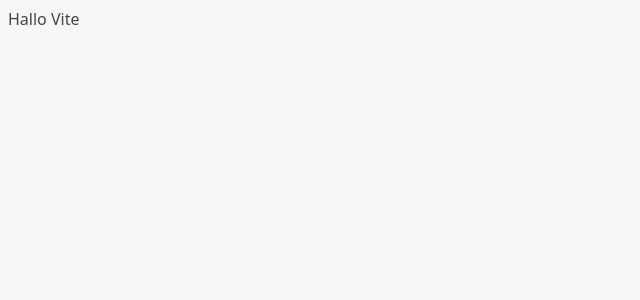
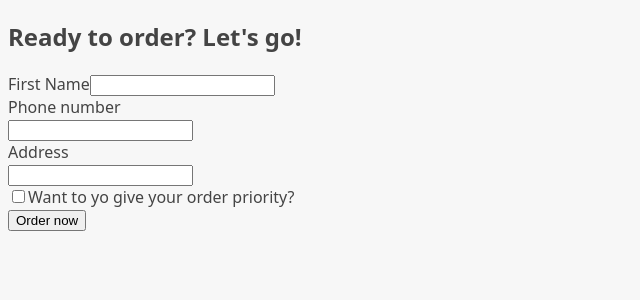
Before and after one commit to AhmedKhalaf88/fast-react-pizza, a React (Vite) app: page /order/new in a window 1280 px wide. Shown: the top 300 px of the page, without its empty margins (0-640 px from the left). Built offline with nearby package versions, Linux system fonts and the light colour scheme.

Commit message:
Implementing Routes

```diff
--- a/package.json
+++ b/package.json
@@ -11,7 +11,8 @@
   },
   "dependencies": {
     "react": "^18.2.0",
-    "react-dom": "^18.2.0"
+    "react-dom": "^18.2.0",
+    "react-router-dom": "^6.27.0"
   },
   "devDependencies": {
     "@types/react": "^18.2.15",
--- a/src/App.jsx
+++ b/src/App.jsx
@@ -1,5 +1,36 @@
+import { createBrowserRouter, RouterProvider } from "react-router-dom";
+
+import Home from "./ui/Home";
+import Menu from "./features/menu/Menu";
+import Cart from "./features/cart/Cart";
+import CreateOrder from "./features/order/CreateOrder";
+import Order from "./features/order/Order";
+
+const router = createBrowserRouter([
+  {
+    path: "/",
+    element: <Home />,
+  },
+  {
+    path: "/menu",
+    element: <Menu />,
+  },
+  {
+    path: "/cart",
+    element: <Cart />,
+  },
+  {
+    path: "/order/new",
+    element: <CreateOrder />,
+  },
+  {
+    path: "/order/:orderId",
+    element: <Order />,
+  },
+]);
+
 function App() {
-  return <div>Hallo Vite</div>;
+  return <RouterProvider router={router} />;
 }
 
 export default App;
--- a/src/features/order/CreateOrder.jsx
+++ b/src/features/order/CreateOrder.jsx
@@ -36,7 +36,7 @@
 
   return (
     <div>
-      <h2>Ready to order? Let's go!</h2>
+      <h2>Ready to order? Let&apos;s go!</h2>
 
       <form>
         <div>
```
Also changed, not shown: src/features/cart/Cart.jsx (+4 -4 lines), 1 other file (tests, documents, lock files or other folders).
